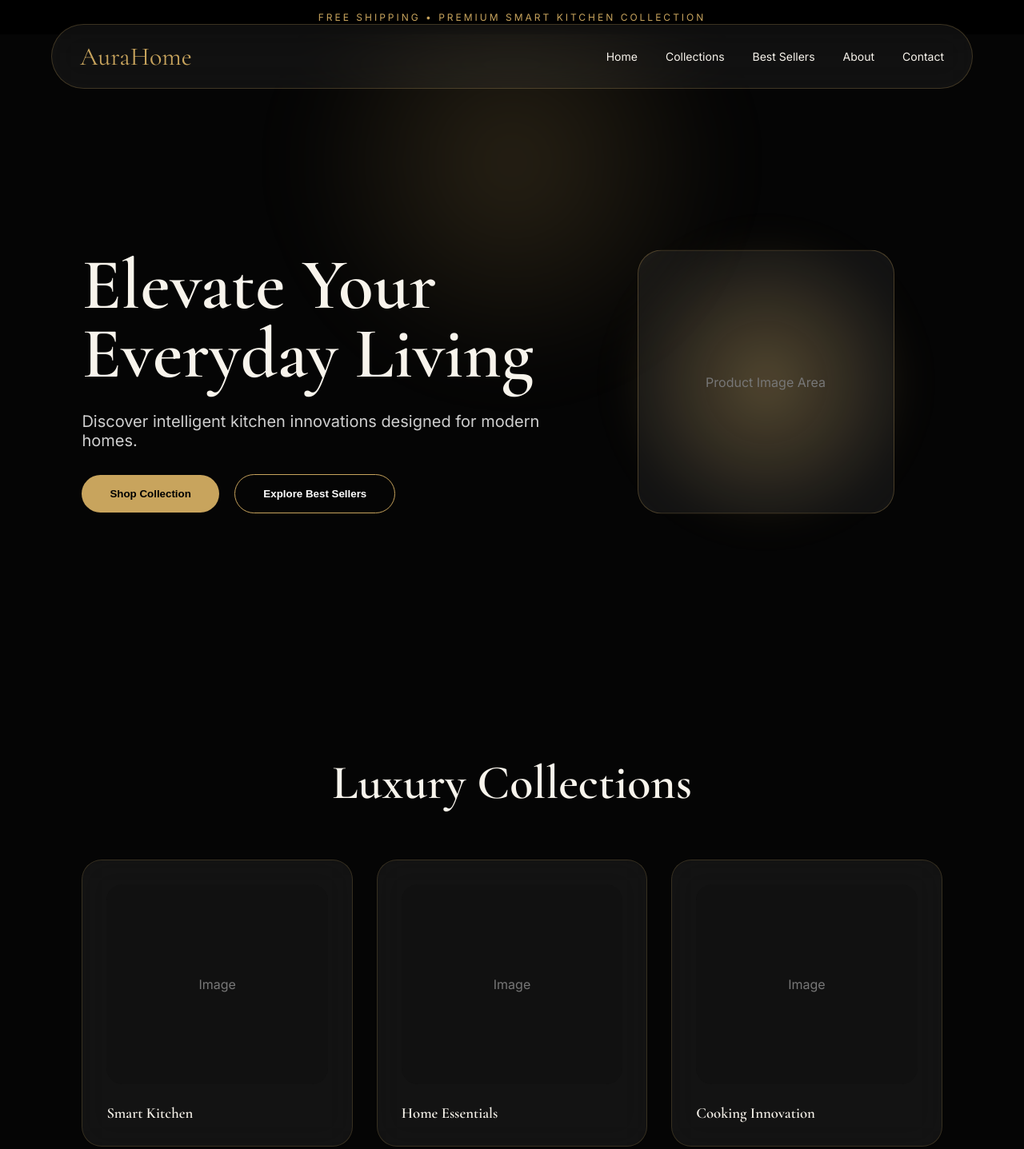
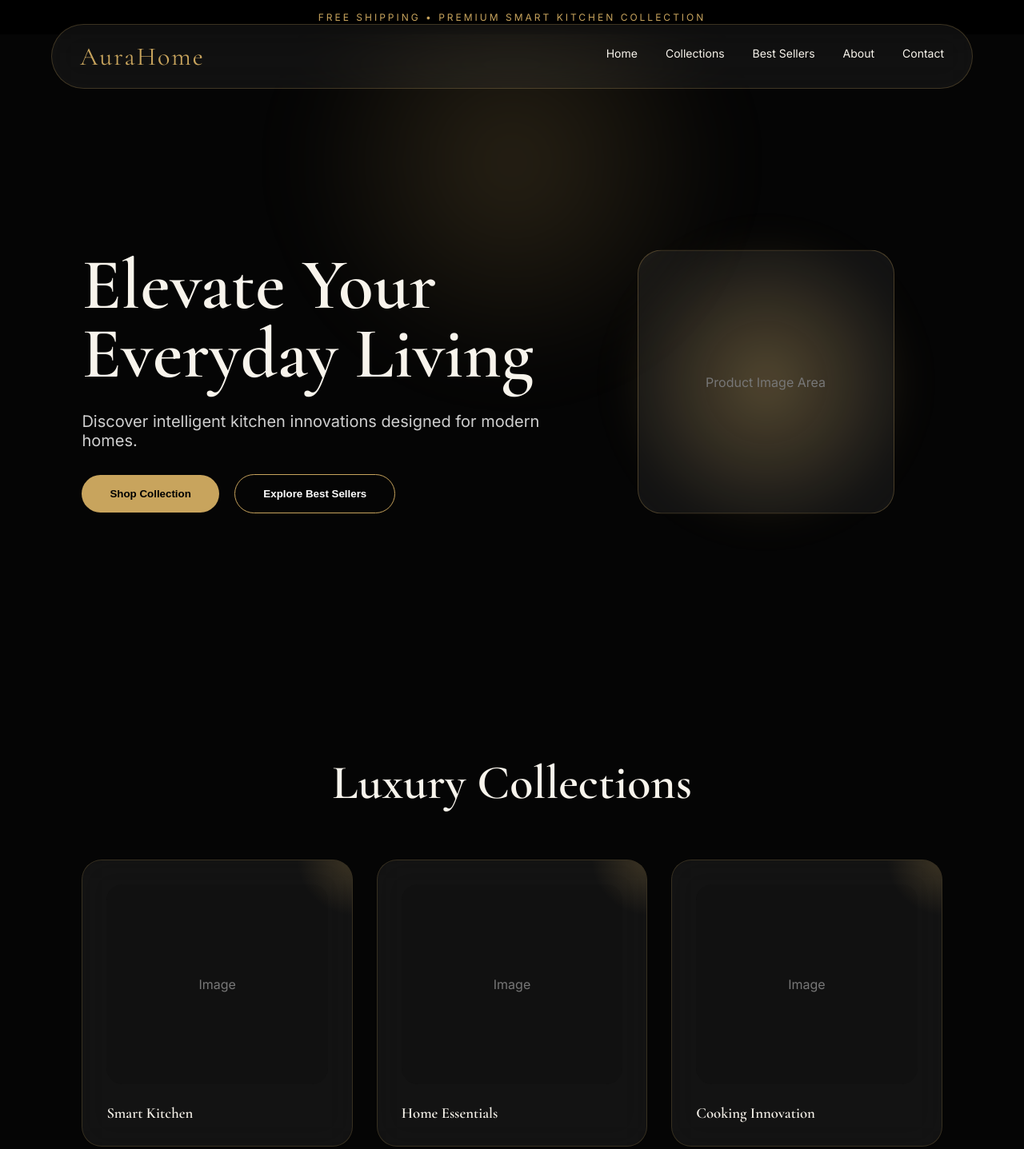
Before and after one commit to sayyedshahzeb620-a11y/aurahomes, a plain HTML site: page index.html in a window 1280 px wide. Shown: the top 1437 px of the page at 80% size. Drawn offline with nearby package versions, Linux system fonts and the light colour scheme.

Commit message:
Update style.css

```diff
--- a/style.css
+++ b/style.css
@@ -609,3 +609,180 @@ nav{
     }
 
 }
+/* Premium Floating Navbar Upgrade */
+
+.navbar{
+
+    transition:0.5s ease;
+
+}
+
+
+.navbar:hover{
+
+    border-color:rgba(200,164,93,0.6);
+
+    box-shadow:
+    0 0 40px rgba(200,164,93,0.15);
+
+}
+
+
+
+.logo{
+
+    letter-spacing:2px;
+
+    transition:.4s;
+
+}
+
+
+.logo:hover{
+
+    text-shadow:
+    0 0 20px rgba(200,164,93,.8);
+
+}
+
+
+
+/* Luxury Menu Animation */
+
+
+nav a{
+
+    position:relative;
+
+    padding-bottom:8px;
+
+}
+
+
+
+nav a::after{
+
+    content:"";
+
+    position:absolute;
+
+    left:0;
+
+    bottom:0;
+
+    width:0%;
+
+    height:1px;
+
+    background:#C8A45D;
+
+    transition:.4s;
+
+}
+
+
+
+nav a:hover::after{
+
+    width:100%;
+
+}
+
+
+
+
+/* Glass Cards Enhancement */
+
+
+.card,
+.product-card,
+.features div,
+.review-card{
+
+    overflow:hidden;
+
+    position:relative;
+
+}
+
+
+
+.card::before,
+.product-card::before{
+
+    content:"";
+
+    position:absolute;
+
+    width:150px;
+
+    height:150px;
+
+    background:
+    radial-gradient(circle,
+    rgba(200,164,93,.25),
+    transparent 70%);
+
+    top:-80px;
+
+    right:-80px;
+
+    transition:.5s;
+
+}
+
+
+
+.card:hover::before,
+.product-card:hover::before{
+
+    transform:scale(2);
+
+}
+
+
+
+/* Premium Button Glow */
+
+
+button{
+
+    position:relative;
+
+    overflow:hidden;
+
+}
+
+
+
+button::before{
+
+    content:"";
+
+    position:absolute;
+
+    top:0;
+    left:-100%;
+
+    width:100%;
+    height:100%;
+
+    background:
+    linear-gradient(
+    120deg,
+    transparent,
+    rgba(255,255,255,.4),
+    transparent
+    );
+
+    transition:.6s;
+
+}
+
+
+
+button:hover::before{
+
+    left:100%;
+
+}
```
